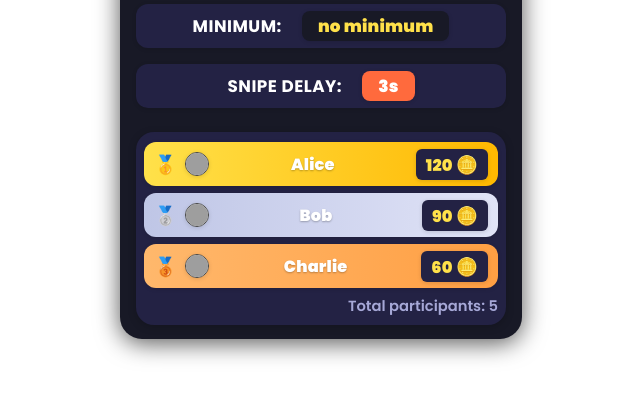
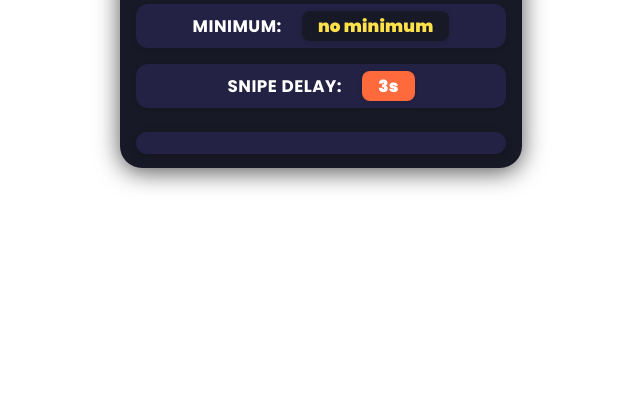
Before and after one commit to daveylorenzo7-cmd/tiktok-auction-board, a website: page public/overlay.html in a window 1280 px wide. Shown: the part 149-548 px from the top of the page, without its empty margins (319-959 px from the left). Drawn offline with Linux system fonts and the light colour scheme; grey boxes are pictures that could not be loaded.

Commit message:
removed demo data

```diff
--- a/public/overlay.html
+++ b/public/overlay.html
@@ -223,14 +223,6 @@
     document.getElementById('min-value').textContent = min > 0 ? min + ' coins' : 'no minimum';
     document.getElementById('delay-value').textContent = delay + 's';
 
-    // Demo leaderboard data
-    const leaderboardData = [
-      { name: 'Alice', coins: 120, avatar: 'https://ui-avatars.com/api/?name=Alice' },
-      { name: 'Bob', coins: 90, avatar: 'https://ui-avatars.com/api/?name=Bob' },
-      { name: 'Charlie', coins: 60, avatar: 'https://ui-avatars.com/api/?name=Charlie' },
-      { name: 'Daisy', coins: 40, avatar: 'https://ui-avatars.com/api/?name=Daisy' },
-      { name: 'Eve', coins: 20, avatar: 'https://ui-avatars.com/api/?name=Eve' }
-    ];
 
     function renderLeaderboard(data) {
       const lb = document.getElementById('leaderboard');
```
